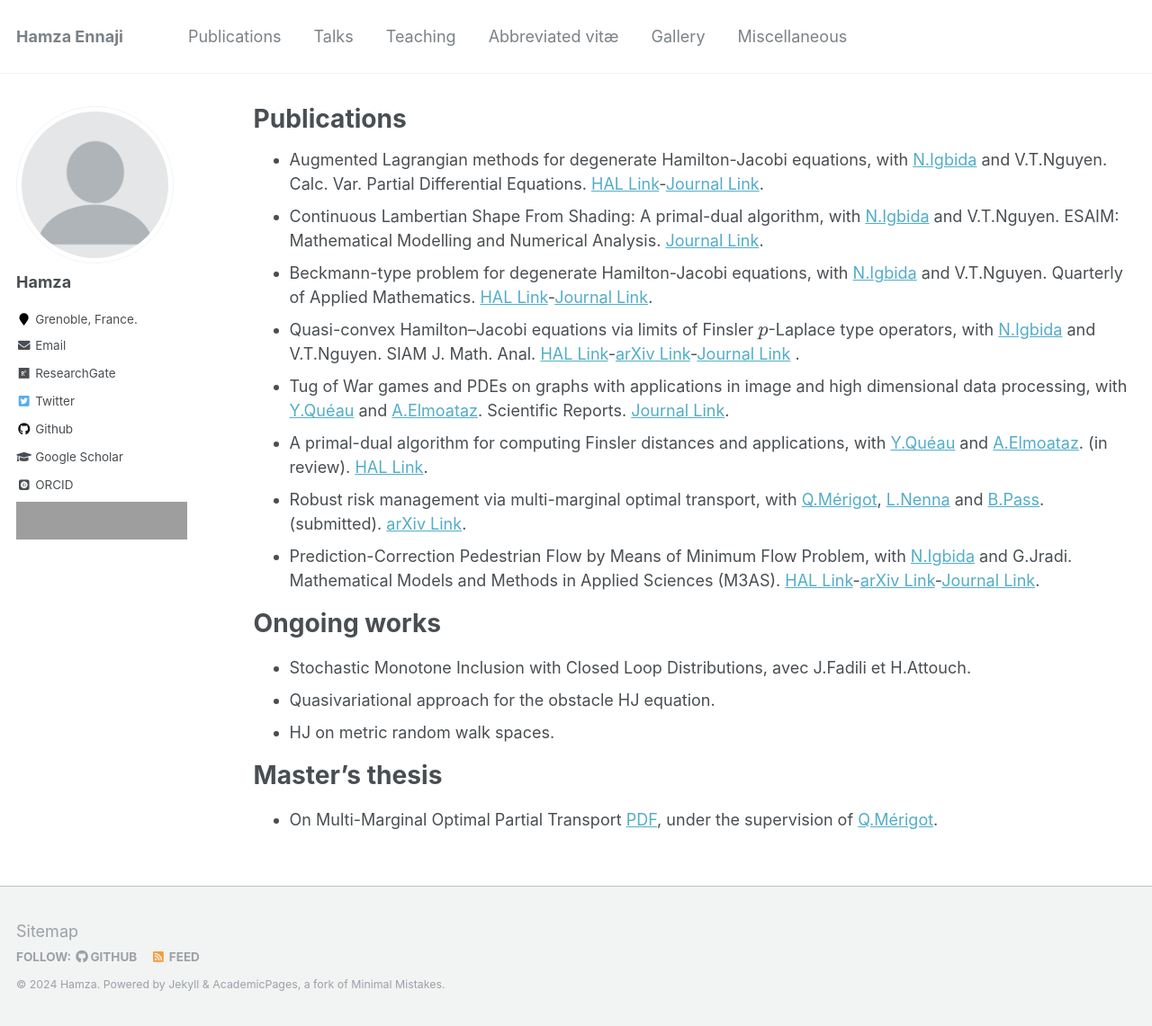
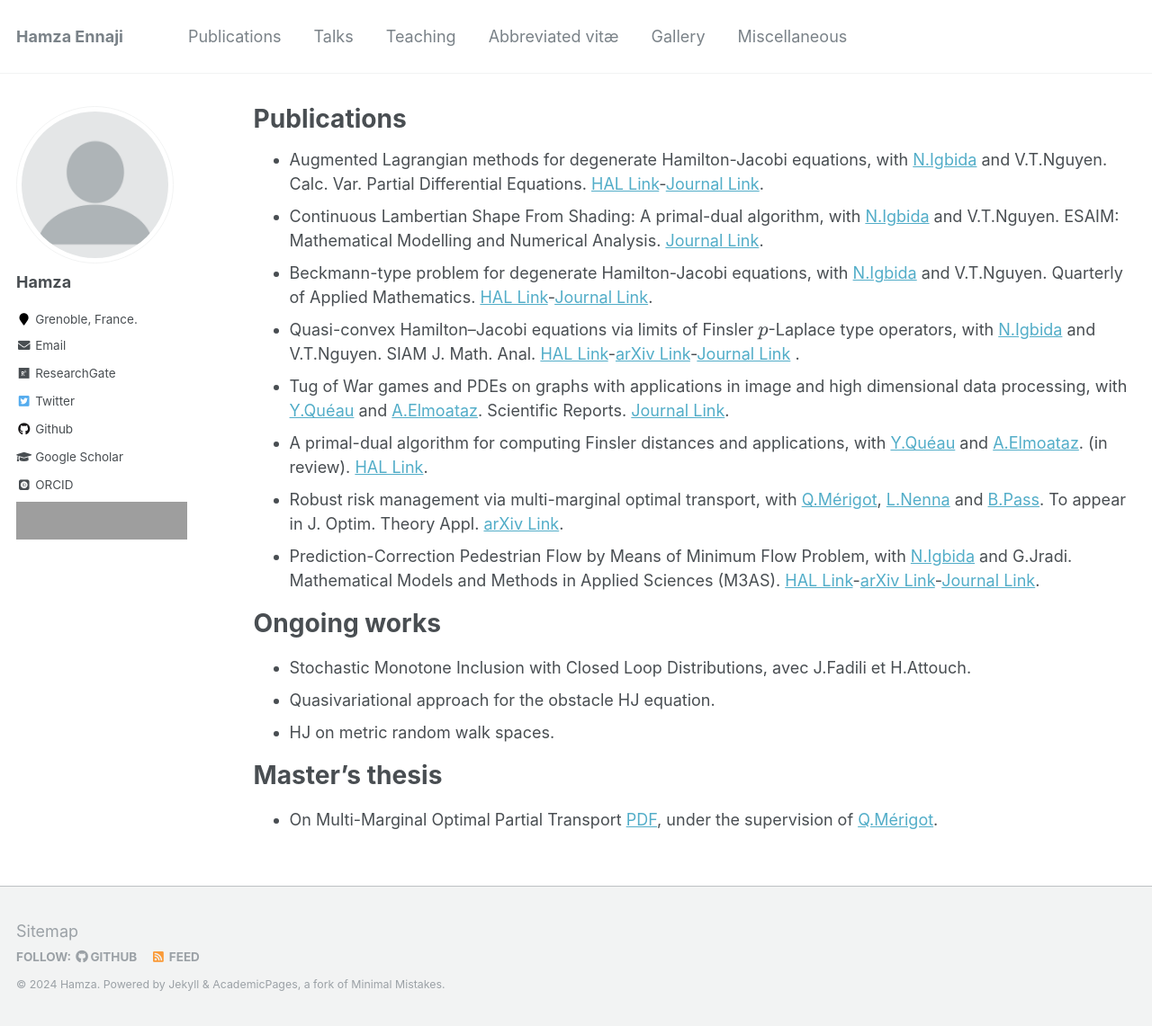
Before and after one commit to enhamza/enhamza.github.io, a Jekyll site: the page built from _pages/publications.md, in a window 1280 px wide and 1141 px high. Shown: the whole window at 90% size. Built offline with Jekyll 4.4.1, drawn with Linux system fonts in a browser that asks for light colours; some web fonts are replaced; formulas are drawn with MathJax 3; grey boxes are pictures that could not be loaded.

Commit message:
Update publications.md

```diff
--- a/_pages/publications.md
+++ b/_pages/publications.md
@@ -11,7 +11,7 @@
 * Quasi-convex Hamilton--Jacobi equations via limits of Finsler $p$-Laplace type operators, with [N.Igbida](https://www.unilim.fr/pages_perso/noureddine.igbida/) and V.T.Nguyen. SIAM J. Math. Anal. [HAL Link](https://hal.archives-ouvertes.fr/hal-03279460)-[arXiv Link](https://arxiv.org/abs/2107.02606)-[Journal Link](https://epubs.siam.org/doi/pdf/10.1137/21M143306X?casa_token=m37hUOoTZPMAAAAA:uULpuoEYWjdxraeyo4dy7MCE8gAix5NZv0sV7XDSbeGvxx3nTSTI5lRfzTnLKHaXaWHylgu2hfJm) .
 * Tug of War games and PDEs on graphs with applications in image and high dimensional data processing, with [Y.Quéau](https://sites.google.com/view/yvainqueau) and [A.Elmoataz](https://elmoatazbill.users.greyc.fr/). Scientific Reports. [Journal Link](https://www.nature.com/articles/s41598-023-32354-5).
 * A primal-dual algorithm for computing Finsler distances and applications, with [Y.Quéau](https://sites.google.com/view/yvainqueau) and [A.Elmoataz](https://elmoatazbill.users.greyc.fr/). (in review). [HAL Link](https://hal.archives-ouvertes.fr/hal-03620343).
-* Robust risk management via multi-marginal optimal transport, with [Q.Mérigot](http://quentin.mrgt.fr/), [L.Nenna](https://lucanenna.github.io/) and [B.Pass](https://sites.ualberta.ca/~pass/). (submitted). [arXiv Link](https://arxiv.org/abs/2211.07694).
+* Robust risk management via multi-marginal optimal transport, with [Q.Mérigot](http://quentin.mrgt.fr/), [L.Nenna](https://lucanenna.github.io/) and [B.Pass](https://sites.ualberta.ca/~pass/). To appear in J. Optim. Theory Appl. [arXiv Link](https://arxiv.org/abs/2211.07694).
 * Prediction-Correction Pedestrian Flow by Means of Minimum Flow Problem, with [N.Igbida](https://www.unilim.fr/pages_perso/noureddine.igbida/) and G.Jradi. Mathematical Models and Methods in Applied Sciences (M3AS). [HAL Link](https://hal.science/hal-03999852)-[arXiv Link](https://arxiv.org/abs/2302.11315)-[Journal Link](https://doi.org/10.1142/S0218202524500052).
 
 
```
